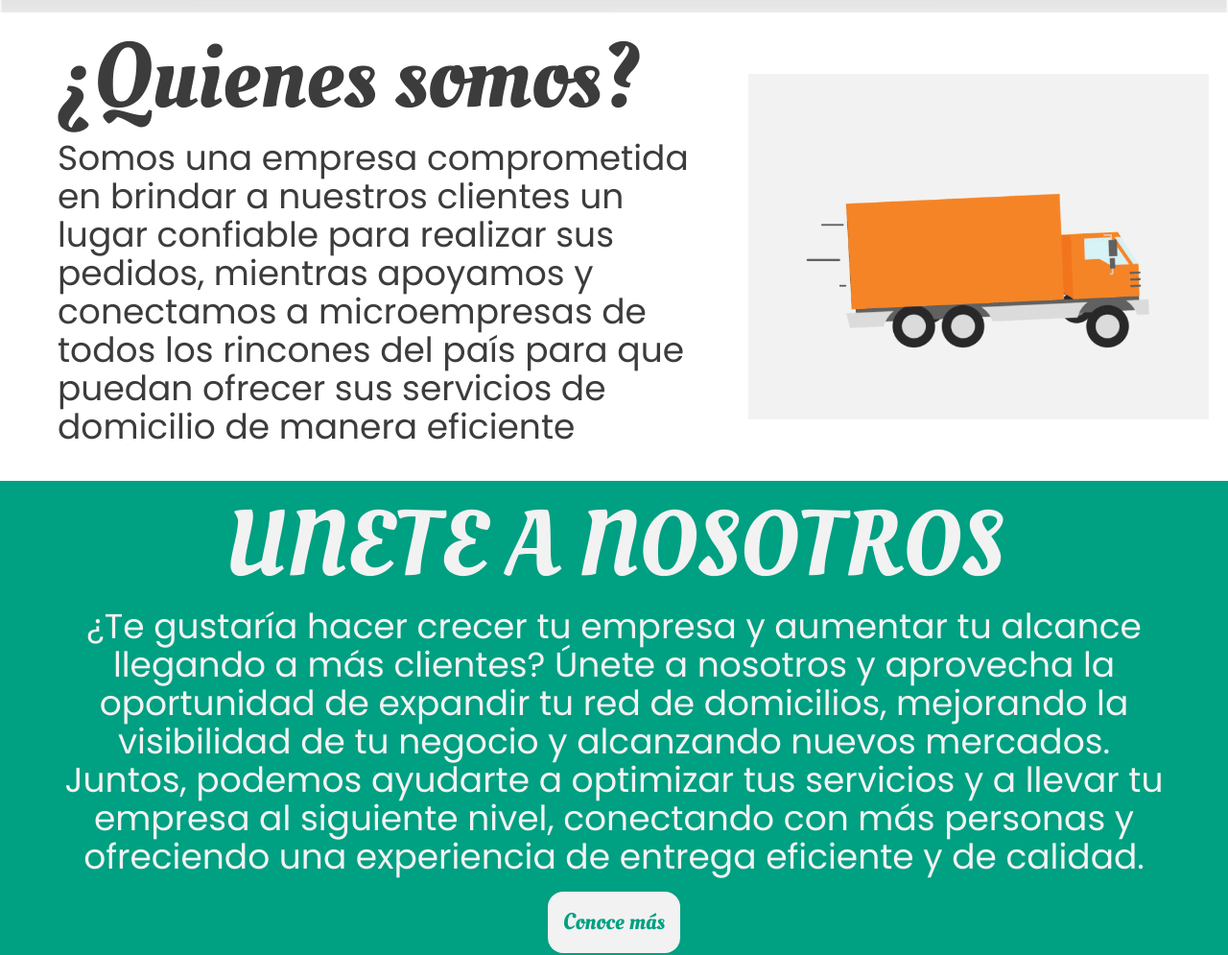
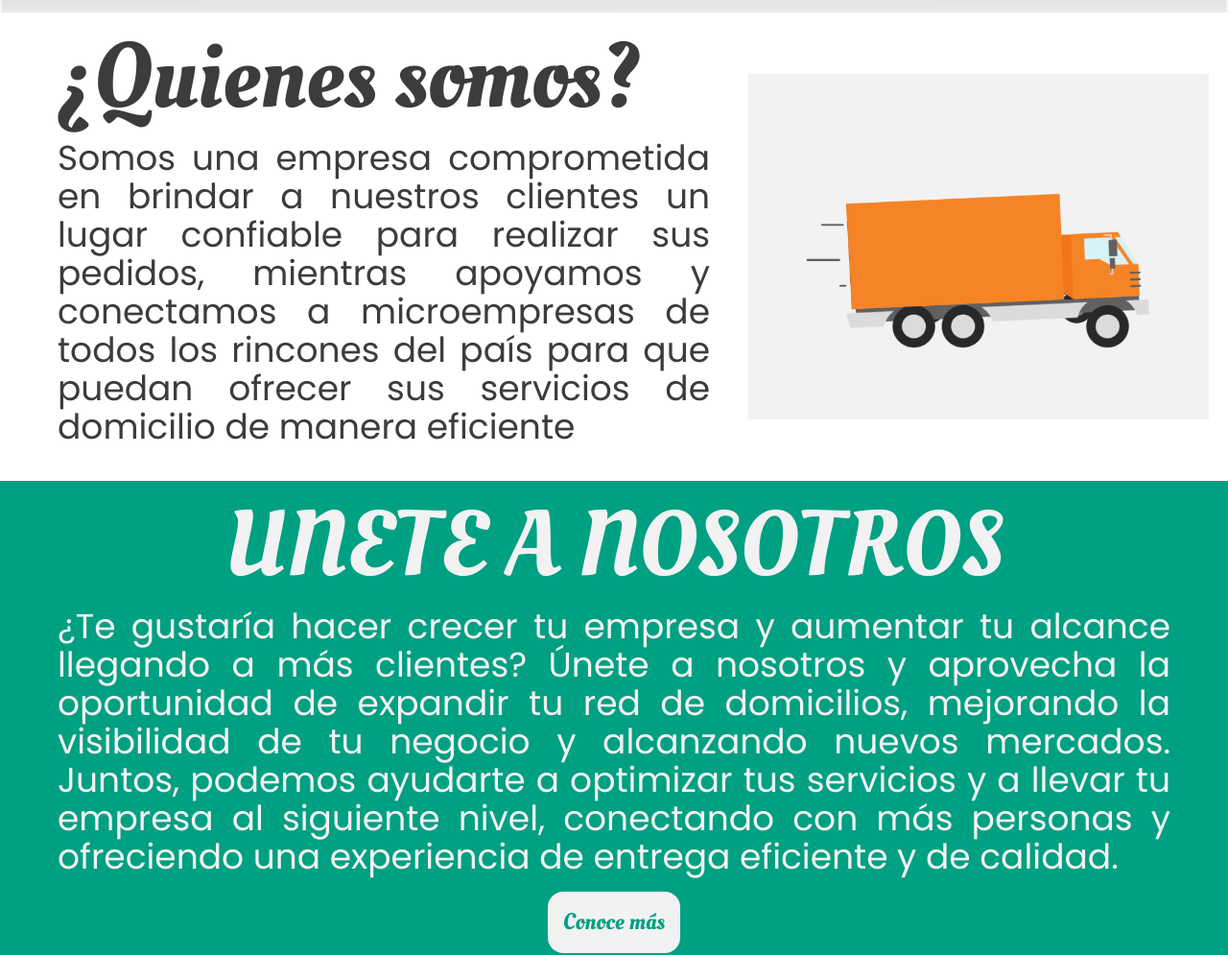
Before and after one commit to MAKAIABootcamp/project-equipo1-front-8, a React (Vite) app in the folder Attendy/: page / in a window 1280 px wide. Shown: the part 540-1535 px from the top of the page at 96% size. Built offline with nearby package versions, Linux system fonts and the light colour scheme; no server answers.

Commit message:
justificando texto

```diff
--- a/Attendy/src/pages/Home/Home.jsx
+++ b/Attendy/src/pages/Home/Home.jsx
@@ -23,14 +23,14 @@ const Home = () => {
         <div className="flex p-5">
           <div className="px-10">
               <h2 className="text-[#3C3C3C] text-8xl font-oleo">¿Quienes somos?</h2>
-              <p className="text-4xl text-[#3C3C3C] py-4 font-poppins">Somos una empresa comprometida en brindar a nuestros clientes un lugar confiable para realizar sus pedidos, mientras apoyamos y conectamos a microempresas de todos los rincones del país para que puedan ofrecer sus servicios de domicilio de manera eficiente</p>
+              <p className="text-4xl text-[#3C3C3C] py-4 font-poppins text-justify">Somos una empresa comprometida en brindar a nuestros clientes un lugar confiable para realizar sus pedidos, mientras apoyamos y conectamos a microempresas de todos los rincones del país para que puedan ofrecer sus servicios de domicilio de manera eficiente</p>
           </div>
           <img className="w-[30rem] h-full self-center" src="/gif/home_truc.gif" alt="" />
         </div>
         <div className="flex p-5 bg-[#00A082] text-center">
           <div className="px-10">
               <h2 className="text-[#f2f2f2] text-8xl font-oleo">UNETE A NOSOTROS</h2>
-              <p className="text-4xl text-[#f2f2f2] py-4 font-poppins">¿Te gustaría hacer crecer tu empresa y aumentar tu alcance llegando a más clientes? Únete a nosotros y aprovecha la oportunidad de expandir tu red de domicilios, mejorando la visibilidad de tu negocio y alcanzando nuevos mercados. Juntos, podemos ayudarte a optimizar tus servicios y a llevar tu empresa al siguiente nivel, conectando con más personas y ofreciendo una experiencia de entrega eficiente y de calidad.</p>
+              <p className="text-4xl text-[#f2f2f2] py-4 font-poppins text-justify">¿Te gustaría hacer crecer tu empresa y aumentar tu alcance llegando a más clientes? Únete a nosotros y aprovecha la oportunidad de expandir tu red de domicilios, mejorando la visibilidad de tu negocio y alcanzando nuevos mercados. Juntos, podemos ayudarte a optimizar tus servicios y a llevar tu empresa al siguiente nivel, conectando con más personas y ofreciendo una experiencia de entrega eficiente y de calidad.</p>
             <button className="bg-[#f2f2f2] text-[#00A082] p-4 rounded-2xl text-2xl font-oleo" onClick={handleClicklogin}>Conoce más</button>
           </div>
         </div>
@@ -38,7 +38,7 @@ const Home = () => {
           <img className="w-[30rem] h-[25rem] self-center	" src="/gif/truc_delivery.gif" alt="" />
           <div className="px-10">
               <h2 className="text-[#3C3C3C] text-8xl font-oleo text-center">Nuestra Propuesta de Valor</h2>
-              <p className="text-4xl text-[#3C3C3C] py-4 font-poppins">Con nuestra plataforma, conectamos empresas con clientes y facilitamos la gestión eficiente de pedidos. Ofrecemos herramientas tecnológicas que optimizan el proceso de entrega, permitiendo que negocios de cualquier tamaño compitan y crezcan ofreciendo un servicio de calidad. Con cada pedido, fortaleces tu relación con los clientes y haces crecer tu empresa de manera sostenible.</p>
+              <p className="text-4xl text-[#3C3C3C] py-4 font-poppins text-justify">Con nuestra plataforma, conectamos empresas con clientes y facilitamos la gestión eficiente de pedidos. Ofrecemos herramientas tecnológicas que optimizan el proceso de entrega, permitiendo que negocios de cualquier tamaño compitan y crezcan ofreciendo un servicio de calidad. Con cada pedido, fortaleces tu relación con los clientes y haces crecer tu empresa de manera sostenible.</p>
           </div>
         </div>
         <Footer></Footer>
```
